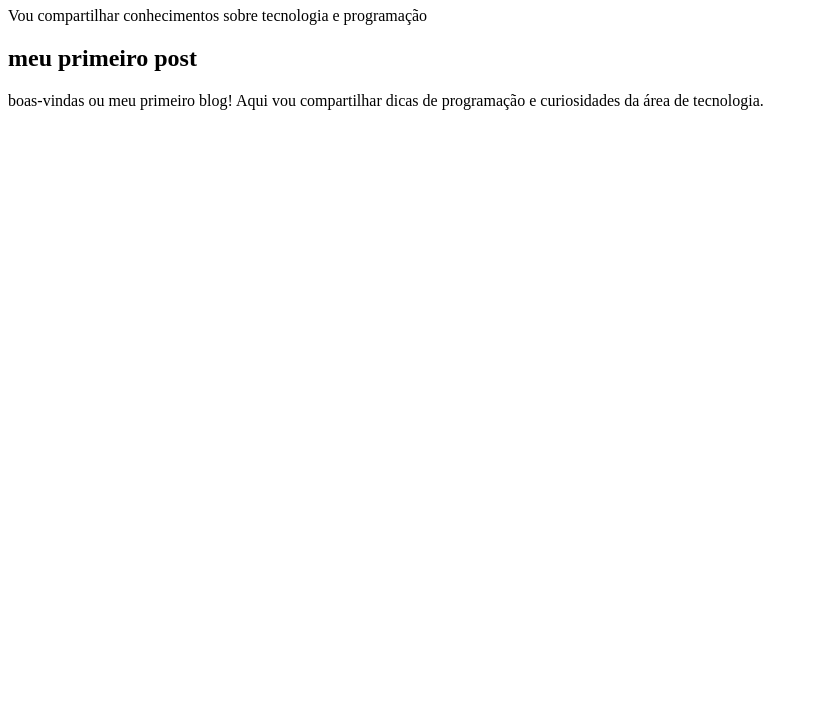
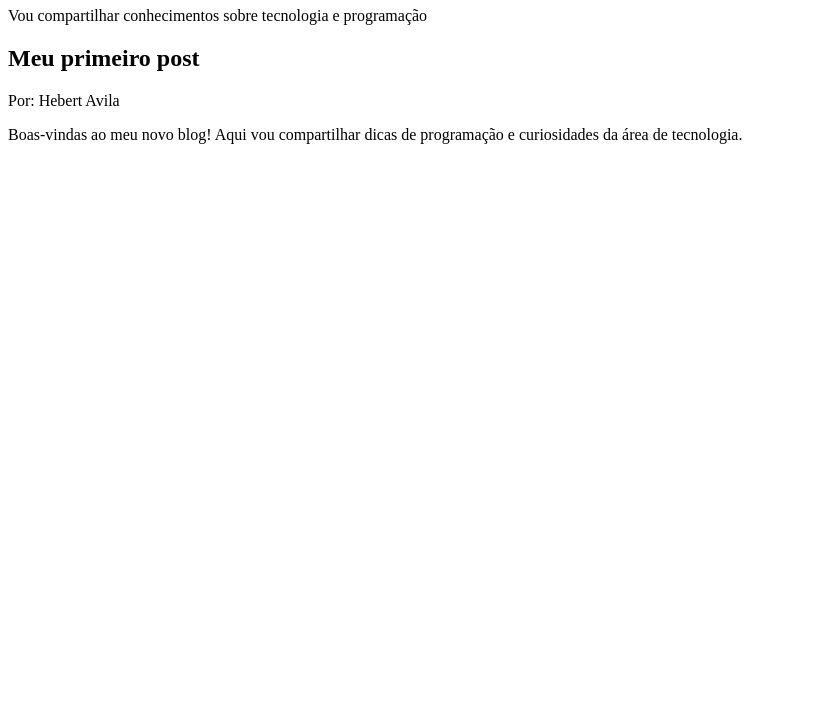
Before and after one commit to hebertavila-speck/minha-primeira-pagina-web, a plain HTML site: page index.html in a window 1280 px wide. Shown: the part 73-800 px from the top of the page, without its empty margins (0-818 px from the left). Drawn offline with Linux system fonts and the light colour scheme.

Commit message:
index.html

```diff
--- a/index.html
+++ b/index.html
@@ -9,7 +9,8 @@
 <body>
 <h1>Meu blog tech</h1>
 <p>Vou compartilhar conhecimentos sobre tecnologia e programação</p>
-<h2>meu primeiro post</h2>
-<P>boas-vindas ou meu primeiro blog! Aqui vou compartilhar dicas de programação e curiosidades da área de tecnologia. </P>
-</body>
-</html>
+ <h2>Meu primeiro post</h2>
+ <p>Por: Hebert Avila </p>
+ <p>Boas-vindas ao meu novo blog! Aqui vou compartilhar dicas de programação e curiosidades da área de tecnologia.</p>
+ </body>
+ <html>
```
